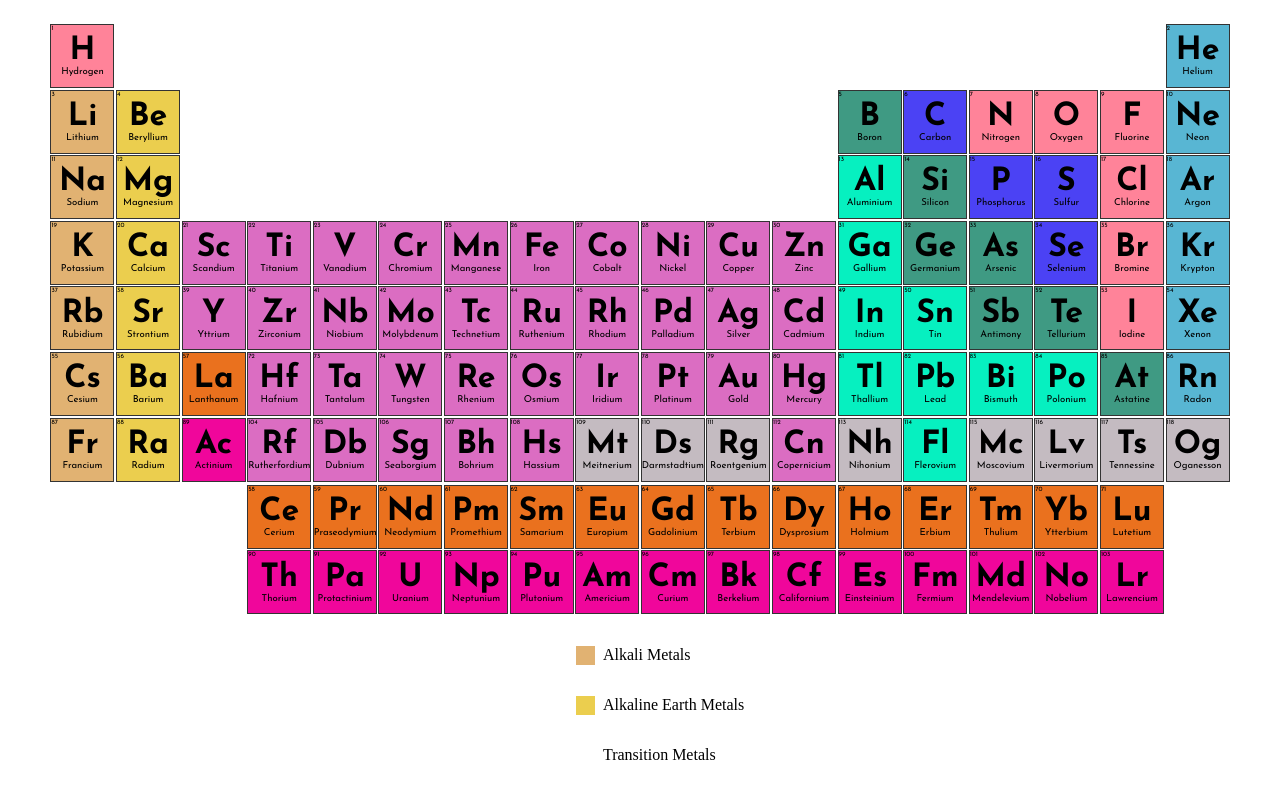
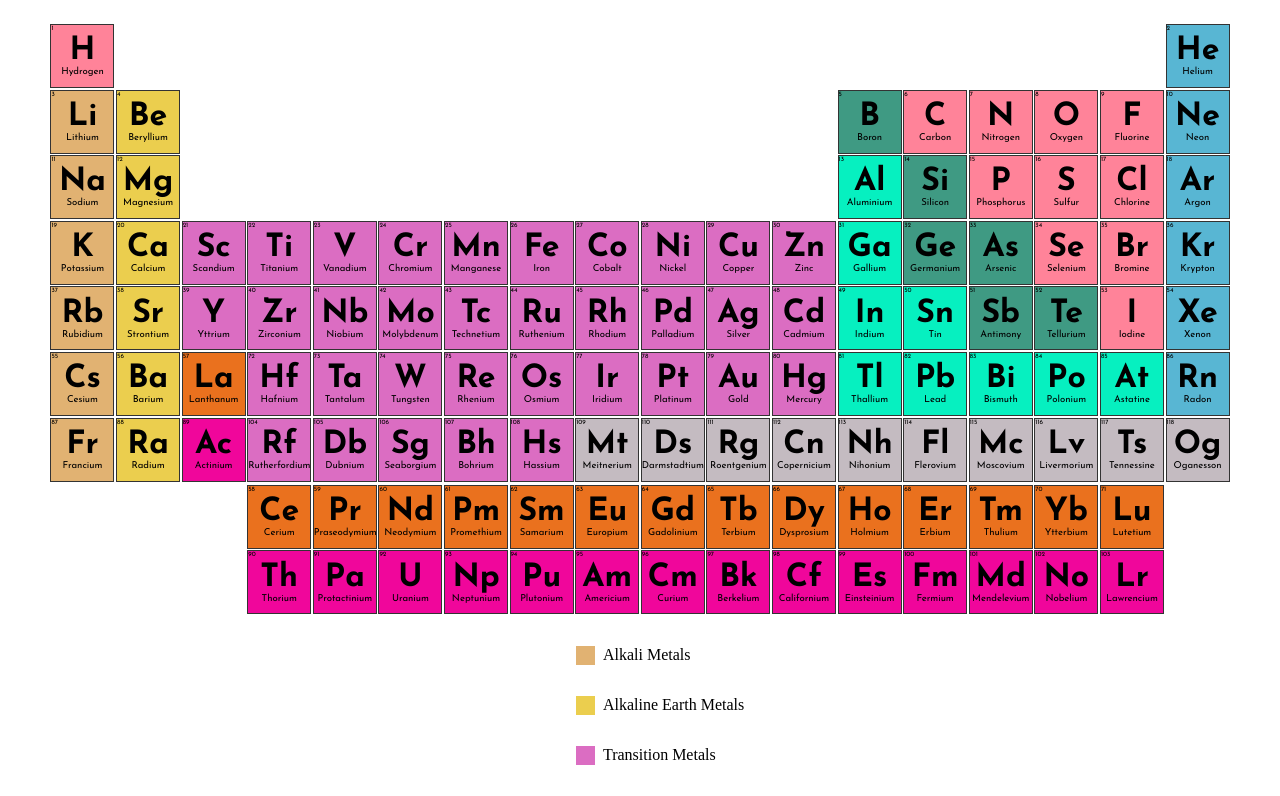
Before and after one commit to xianrusso/periodic-table, a React (Vite) app: page / in a window 1280 px wide. Shown: the top 796 px of the page. Built offline with nearby package versions, Linux system fonts and the light colour scheme.

Commit message:
Fixed elements with wrong categories

```diff
--- a/src/components/_data.js
+++ b/src/components/_data.js
@@ -2032,7 +2032,7 @@ const elements = [
       appearance: 'unknown, probably metallic',
       atomic_mass: 210,
       boil: 610,
-      category: 'metalloid',
+      category: 'post-transition metal',
       color: null,
       density: 6.35,
       discovered_by: 'Dale R. Corson',
@@ -2682,7 +2682,7 @@ const elements = [
       appearance: null,
       atomic_mass: 285,
       boil: 3570,
-      category: 'transition metal',
+      category: 'unknown',
       color: null,
       density: 23.7,
       discovered_by: 'Gesellschaft f\u00fcr Schwerionenforschung',
@@ -2730,7 +2730,7 @@ const elements = [
       appearance: null,
       atomic_mass: 289,
       boil: 420,
-      category: 'post-transition metal',
+      category: 'unknown',
       color: null,
       density: 14,
       discovered_by: 'Joint Institute for Nuclear Research',
--- a/src/index.css
+++ b/src/index.css
@@ -7,9 +7,10 @@
   --lanthanide: #EA711E;
   --actinide: #F0069B;
   --unknown: #C4BBC1;
-  --diatomic: #FF8399;
+  --nonmetal: #FF8399;
   --metalloid: #3F9A83;
-  --polyatomic: #4B42F4;
+  /* --polyatomic: #4B42F4; */
+  --transition: #DB6DC2;
 }
 
 * {
@@ -140,7 +141,7 @@ main { grid-area: 1 / 3 / 3 / 12; }
 }
 
 .transition {
-  background: #DB6DC2;
+  background: var(--transition);
 }
 
 .lanthanide {
@@ -160,16 +161,20 @@ main { grid-area: 1 / 3 / 3 / 12; }
 }
 
 .diatomic {
-  background: var(--diatomic);
+  background: var(--nonmetal);
+}
+
+.polyatomic {
+  background: var(--nonmetal);
 }
 
 .metalloid {
   background: var(--metalloid);
 }
 
-.polyatomic {
+/* .polyatomic {
   background: var(--polyatomic);
-}
+} */
 
 /* Key */
 
```
